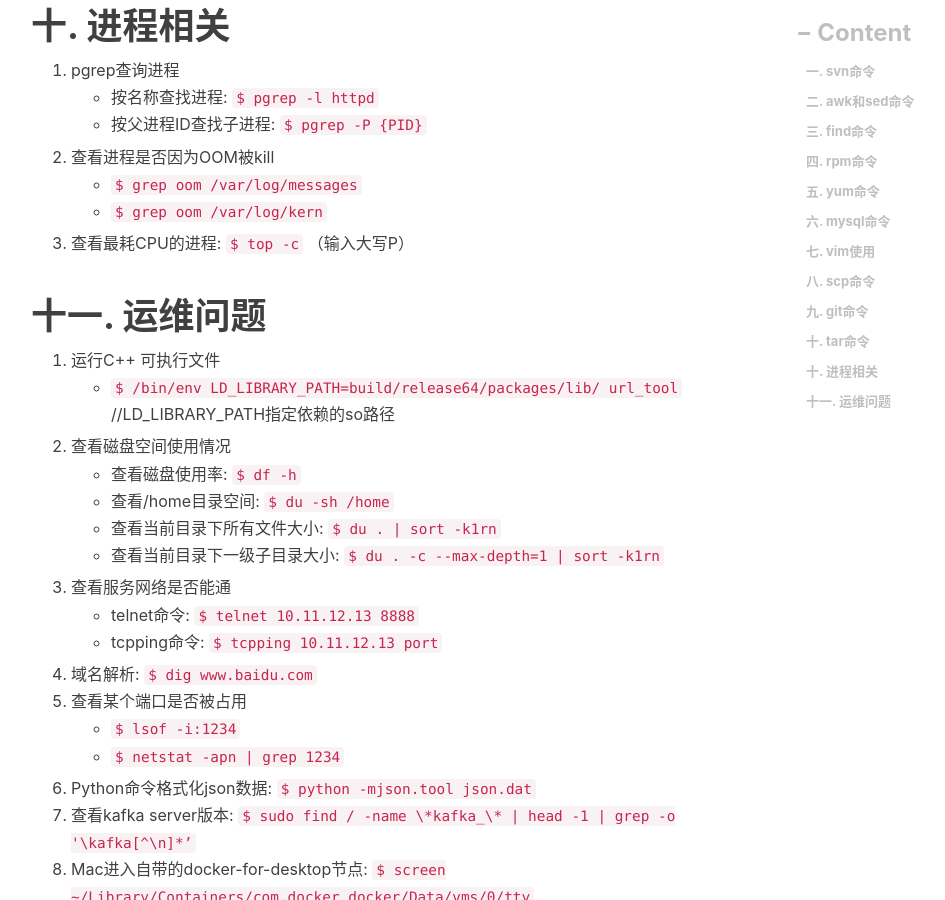
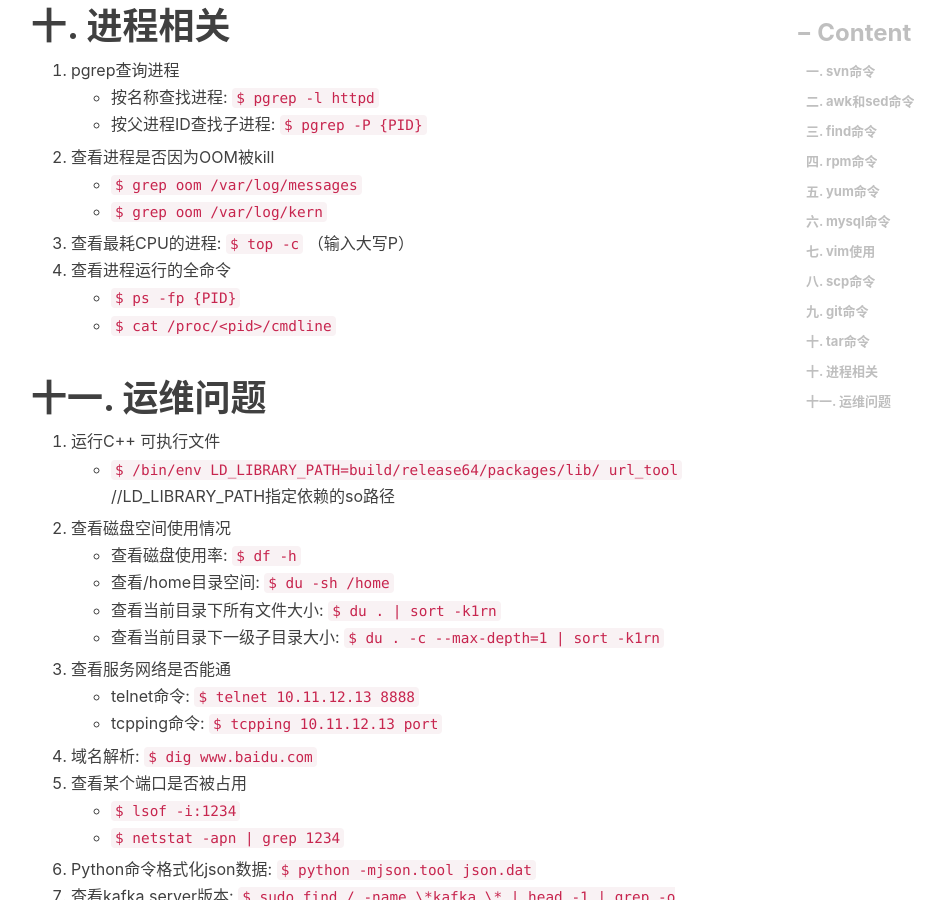
Before and after one commit to engru/chenguolin.github.io, a Jekyll site: the page built from _posts/2016-09-27-【Linux-10】Linux开发运维总结.md, in a window 1280 px wide and 900 px high, scrolled down 4444 px. Shown: the whole window, without its empty margins (234-1179 px from the left). Built offline with Jekyll 4.4.1, drawn with Linux system fonts in a browser that asks for light colours; nearby versions of some CDN libraries; comment, search, counter and statistics services are not loaded.

Commit message:
Update 2016-09-27-【Linux-10】Linux开发运维总结.md

```diff
--- a/_posts/2016-09-27-【Linux-10】Linux开发运维总结.md
+++ b/_posts/2016-09-27-【Linux-10】Linux开发运维总结.md
@@ -116,6 +116,9 @@ tags:         #标签
    + `$ grep oom /var/log/messages`
    + `$ grep oom /var/log/kern`
 3. 查看最耗CPU的进程: `$ top -c` （输入大写P）
+4. 查看进程运行的全命令
+   + `$ ps -fp {PID}`
+   + `$ cat /proc/<pid>/cmdline`
 
 # 十一. 运维问题
 1. 运行C++ 可执行文件
```
